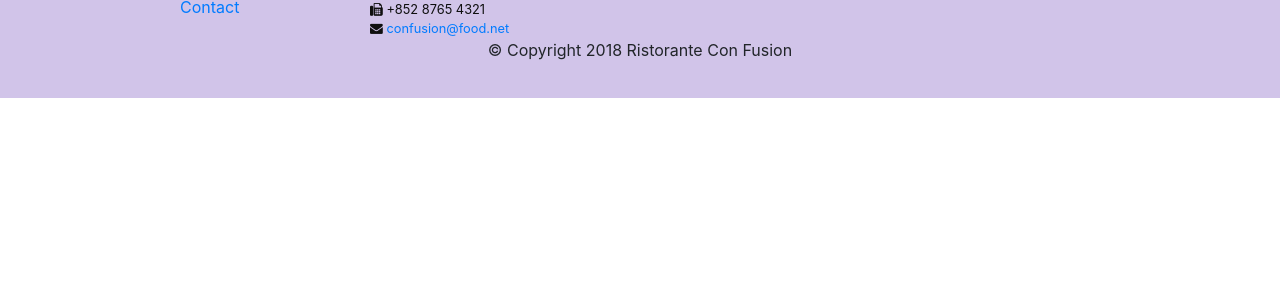
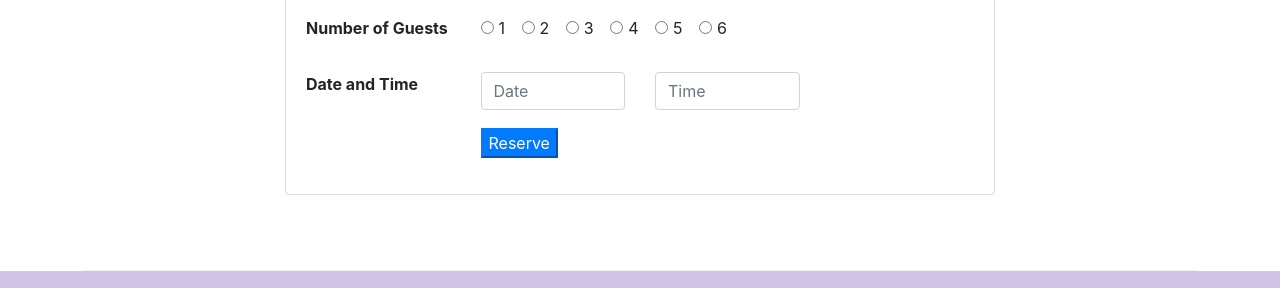
Before and after one commit to raj-orton/confusion-html, a website: page index.html in a window 1280 px wide. Shown: the part 1663-1951 px from the top of the page. Before the commit the page ends 1761 px from the top, so only its background shows below. Drawn offline with nearby package versions, Linux system fonts and the light colour scheme.

Commit message:
assignment-2

```diff
--- a/index.html
+++ b/index.html
@@ -38,11 +38,17 @@
     <header class="jumbotron">
         <div class="container">
             <div class="row row-header">
-                <div class="col-12 col-sm-6">
+                <div class="col-12 col-sm-6 align-self-center">
                     <h1>Ristorante con Fusion</h1>
                     <p>We take inspiration from the World's best cuisines, and create a unique fusion experience. Our lipsmacking creations will tickle your culinary senses!</p>
                 </div>
-                <div class="col-12 col-sm">
+                <div class="col-12 col-sm-3 align-self-center">
+                    <img src="img/logo.png" class="image-fluid">
+                </div>
+                <div class="col-12 col-sm-3 align-self-center">
+                    <div class="button-group" role="group">
+                        <a class="btn btn-warning" href="#reserveform">Reserve Table</a>
+                    </div>
                 </div>
             </div>
         </div>
@@ -74,11 +80,14 @@
             </div>
             <div class="col col-sm col-md">
                 <div class="media">
-                    <img class="d-flex mr-3 img-thumbnail align-selfcenter" src="./img/buffet.png" alt="buffet">
                     <div class="media-body">
-                        <h2 class="mt-0">Weekend Grand Buffet</h2>
+                        <h2 class="mt-0">
+                            Weekend Grand Buffet
+                            <span class="badge badge-danger">NEW</span>
+                        </h2>
                         <p>Featuring mouthwatering combinations with a choice of five different salads, six enticing appetizers, six main entrees and five choicest desserts. Free flowing bubbly and soft drinks. All for just $19.99 per person </p>
                     </div>
+                    <img class="d-flex ml-3 img-thumbnail align-self-center" src="./img/buffet.png" alt="buffet">
                 </div>
             </div>
         </div>
@@ -94,6 +103,73 @@
                         <h2 class="mt-0">Alberto Somayya</h2>
                         <h4>Executive Chef</h4>
                         <p>Award winning three-star Michelin chef with wide International experience having worked closely with whos-who in the culinary world, he specializes in creating mouthwatering Indo-Italian fusion experiences. </p>
+                    </div>
+                </div>
+            </div>
+        </div>
+
+        <div class="row row-content align-items-center">
+            <div class="col-12 col-sm-8 offset-sm-2 align-self-center">
+                <div class="card" id="reserveform">
+                    <div class="card-header bg-warning text-white">Reserve a Table</div>
+                    <div class="card-body">
+                        <form action="">
+                            <div class="form-group row">
+                                <div class="col-12 col-sm-3">
+                                    <p><strong>Number of Guests</strong></p>
+                                </div>
+                                <div class="col-12 col-sm-9">
+                                    <div class="form-check-inline">
+                                        <label class="form-check-label">
+                                            <input type="radio" class="form-check-input" name="guestcount">1
+                                        </label>
+                                    </div>
+                                    <div class="form-check-inline">
+                                        <label class="form-check-label">
+                                            <input type="radio" class="form-check-input" name="guestcount">2
+                                        </label>
+                                    </div>
+                                    <div class="form-check-inline disabled">
+                                        <label class="form-check-label">
+                                            <input type="radio" class="form-check-input" name="guestcount">3
+                                        </label>
+                                    </div>
+                                    <div class="form-check-inline disabled">
+                                        <label class="form-check-label">
+                                            <input type="radio" class="form-check-input" name="guestcount">4
+                                        </label>
+                                    </div>
+                                    <div class="form-check-inline disabled">
+                                        <label class="form-check-label">
+                                            <input type="radio" class="form-check-input" name="guestcount">5
+                                        </label>
+                                    </div>
+                                    <div class="form-check-inline disabled">
+                                        <label class="form-check-label">
+                                            <input type="radio" class="form-check-input" name="guestcount">6
+                                        </label>
+                                    </div>
+                                </div>
+                            </div>
+                            <div class="form-group row">
+                                <div class="col-12 col-sm-3">
+                                    <p><strong>Date and Time</strong></p>
+                                </div>
+                                <div class="col-12 col-sm-3">
+                                    <input type="text" class="form-control" name="date" id="date" placeholder="Date">
+                                </div>
+                                <div class="col-12 col-sm-3">
+                                    <input type="text" class="form-control" name="time" id="time" placeholder="Time">
+                                </div>
+                            </div>
+                            <div class="form-group row">
+                                <div class="offset-sm-3 col-sm-9 justify-content-center">
+                                    <button type="submit" class="btn-primary">
+                                        Reserve
+                                    </button>
+                                </div>
+                            </div>
+                        </form>
                     </div>
                 </div>
             </div>
--- a/package.json
+++ b/package.json
@@ -18,6 +18,7 @@
     "bootstrap-social": "^5.1.1",
     "font-awesome": "^4.7.0",
     "jquery": "^3.5.1",
-    "popper": "^1.0.1"
+    "popper": "^1.0.1",
+    "popper.js": "^1.16.1"
   }
 }
```
Also changed, not shown: contactus.html (+2 -1 lines), 1 other file.
